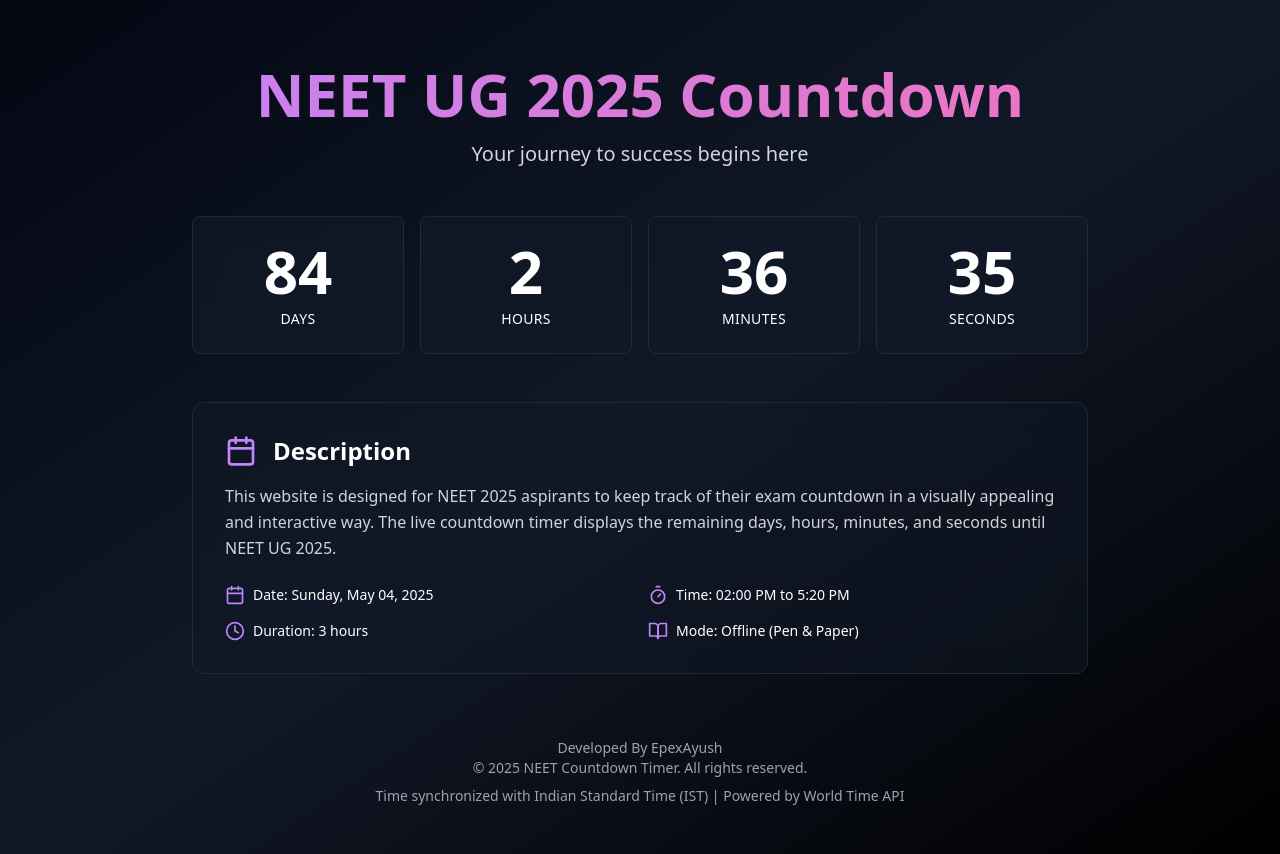
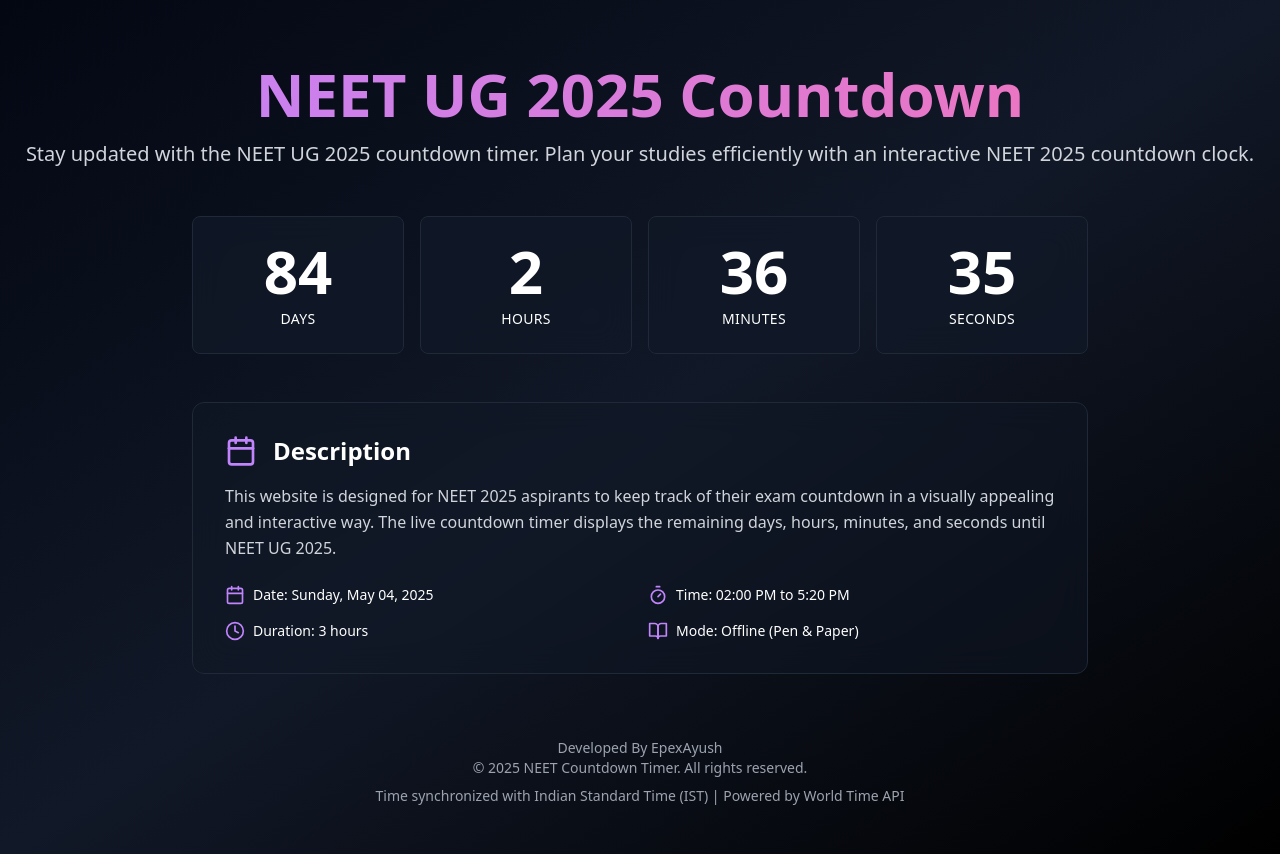
Before and after one commit to shreyashgamer23/neetcountdowntimer, a React (Vite) app: page / in a window 1280 px wide. Built offline with nearby package versions, Linux system fonts and the light colour scheme.

Commit message:
Update App.tsx

```diff
--- a/src/App.tsx
+++ b/src/App.tsx
@@ -41,7 +41,7 @@ function App() {
             NEET UG 2025 Countdown
           </h1>
           <p className="text-lg md:text-xl text-gray-300">
-            Your journey to success begins here
+            Stay updated with the NEET UG 2025 countdown timer. Plan your studies efficiently with an interactive NEET 2025 countdown clock.
           </p>
         </div>
 
```
